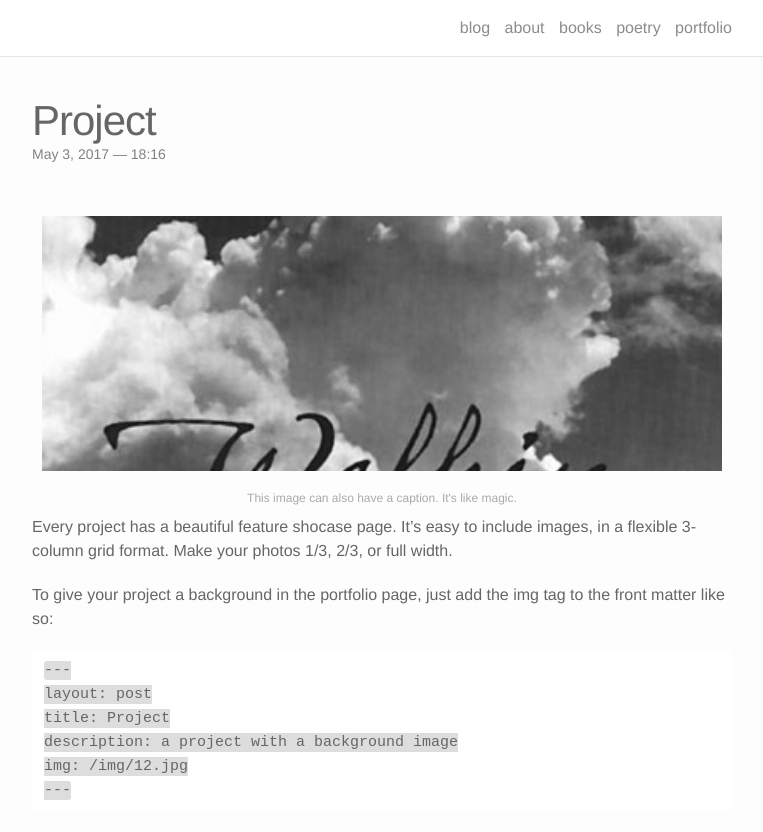
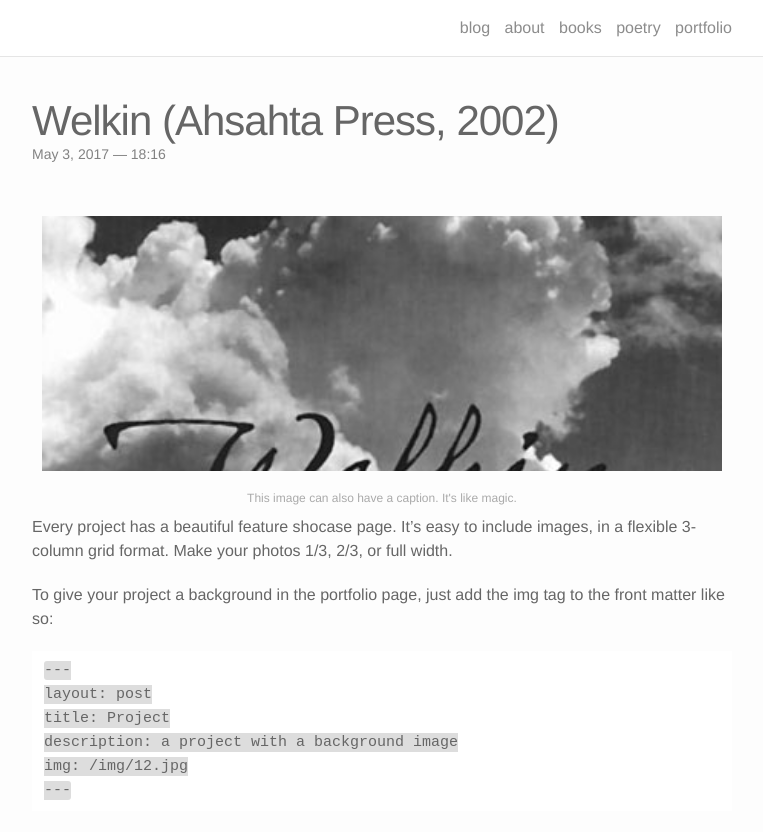
Before and after one commit to amccollo/amccollo.github.io, a Jekyll site: the page built from _books/1_project.markdown, in a window 1280 px wide and 900 px high, cut to the strip 0-832 px from the top of the window. Shown: the whole strip, without its empty margins (258-1021 px from the left). Built offline with Jekyll 4.4.1, drawn with Linux system fonts in a browser that asks for light colours; nearby versions of some CDN libraries.

Commit message:
Update 1_project.markdown

```diff
--- a/_books/1_project.markdown
+++ b/_books/1_project.markdown
@@ -1,6 +1,6 @@
 ---
 layout: post
-title: Project
+title: Welkin (Ahsahta Press, 2002)
 description: a project with a background image
 img: /img/welkinweb.jpg
 ---
```
